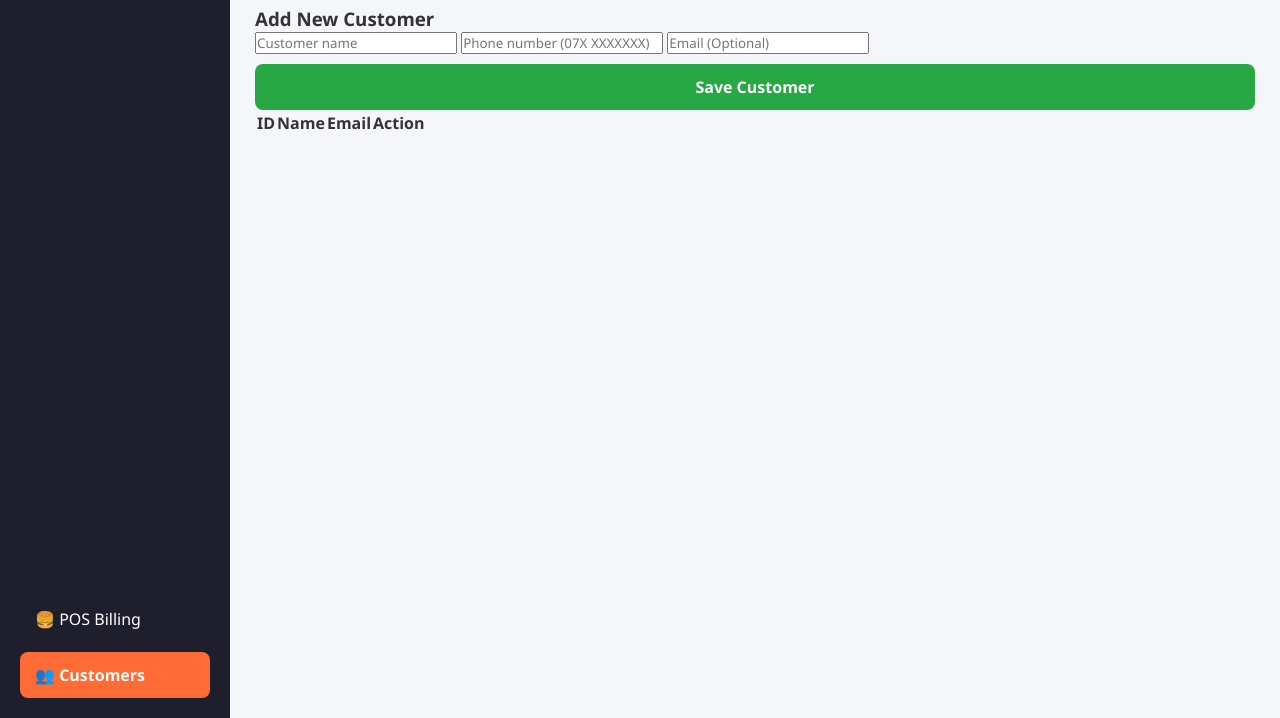
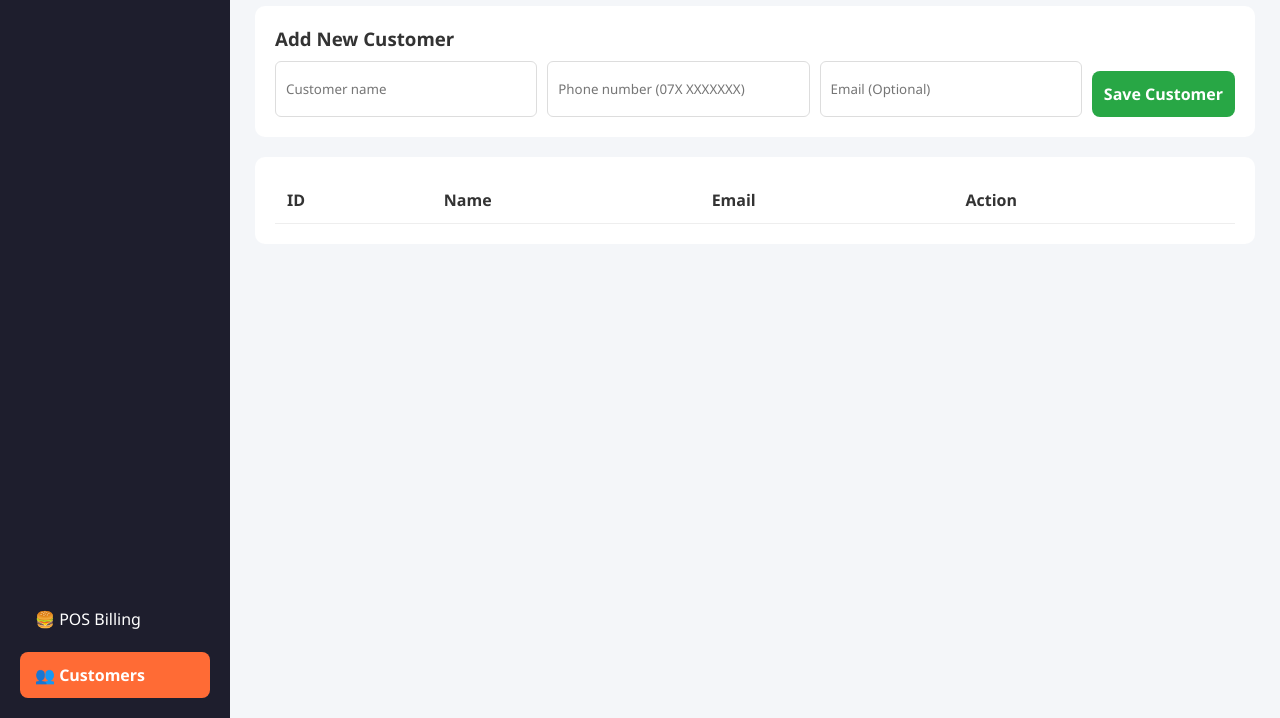
Before and after one commit to Ramasinha-MUD/GrillMaster-POS-Burger-Shop-, a plain HTML site: page customers.html in a window 1280 px wide. Shown: the part 82-800 px from the top of the page. Drawn offline with Linux system fonts and the light colour scheme.

Commit message:
Create customer page style

```diff
--- a/css/style.css
+++ b/css/style.css
@@ -241,3 +241,41 @@ body {
 .checkout-btn:hover {
     background: #218838;
 }
+
+/* Customer page style */
+.form-card {
+    background: #fff;
+    padding: 20px;
+    border-radius: 10px;
+    margin-bottom: 20px;
+}
+
+.customer-form {
+    display: grid;
+    grid-template-columns: 1fr 1fr 1fr auto;
+    gap: 10px;
+    margin-top: 10px;
+}
+
+.customer-form input {
+    padding: 10px;
+    border: 1px solid #ddd;
+    border-radius: 6px;
+}
+
+.table-container {
+    background: #fff;
+    padding: 20px;
+    border-radius: 10px;
+}
+
+table {
+    width: 100%;
+    border-collapse: collapse;
+}
+
+th, td {
+    padding: 12px;
+    text-align: left;
+    border-bottom: 1px solid #eee;
+}
```
